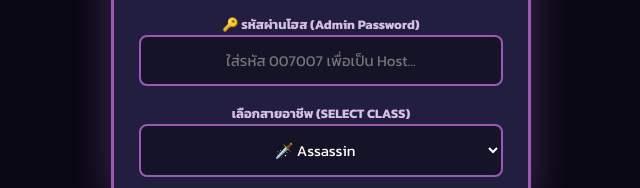
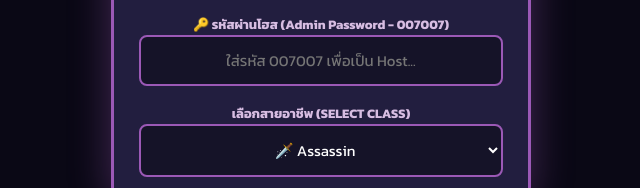
Before and after one commit to HEDWIGzzz/math-io-game, a website: page public/index.html in a window 1280 px wide. Shown: the part 565-753 px from the top of the page, 319-959 px from the left. Drawn offline with nearby package versions, Linux system fonts and the light colour scheme; no server answers.

Commit message:
Update index.html

```diff
--- a/public/index.html
+++ b/public/index.html
@@ -109,7 +109,7 @@
                 <input type="text" id="playerNameInput" placeholder="พิมพ์ชื่อของคุณ..." maxlength="15" autocomplete="off">
             </div>
             <div>
-                <label>🔑 รหัสผ่านโฮส (Admin Password)</label>
+                <label>🔑 รหัสผ่านโฮส (Admin Password - 007007)</label>
                 <input type="password" id="hostPasswordInput" placeholder="ใส่รหัส 007007 เพื่อเป็น Host..." autocomplete="off">
             </div>
             <div>
```
